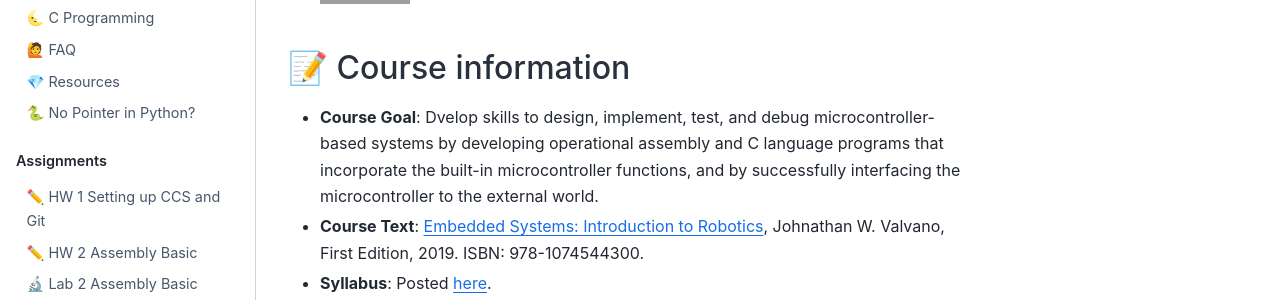
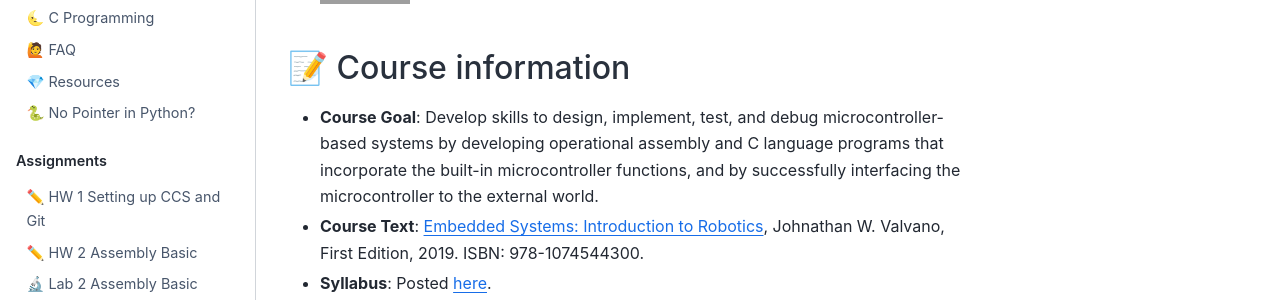
Before and after one commit to USAFA-ECE/ece382, a Jupyter Book: the page built from docs/intro.md, in a window 1280 px wide and 900 px high. Shown: the part 373-673 px from the top of the window. Built offline with Jupyter Book 1.0.4 settings and Sphinx 7.4.7 and the Sphinx Book theme 1.1.4, drawn with Linux system fonts in a browser that asks for light colours; grey boxes are pictures that could not be loaded.

```diff
--- a/docs/intro.md
+++ b/docs/intro.md
@@ -7,7 +7,7 @@
 - ![yabrough](https://img.shields.io/badge/Capt%20Brian%20Yabrough-2E46C-blue)
 
 ## 📝 Course information
-- **Course Goal**: Dvelop skills to design, implement, test, and debug microcontroller-based systems by developing operational assembly and C language programs that incorporate the built-in microcontroller functions, and by successfully interfacing the microcontroller to the external world.
+- **Course Goal**: Develop skills to design, implement, test, and debug microcontroller-based systems by developing operational assembly and C language programs that incorporate the built-in microcontroller functions, and by successfully interfacing the microcontroller to the external world.
 
 - **Course Text**: [Embedded Systems: Introduction to Robotics](https://www.amazon.com/Embedded-Systems-Introduction-Jonathan-Valvano/dp/1074544307), Johnathan W. Valvano, First Edition, 2019. ISBN: 978-1074544300.
 - **Syllabus**: Posted [here](syllabus.md).
```
